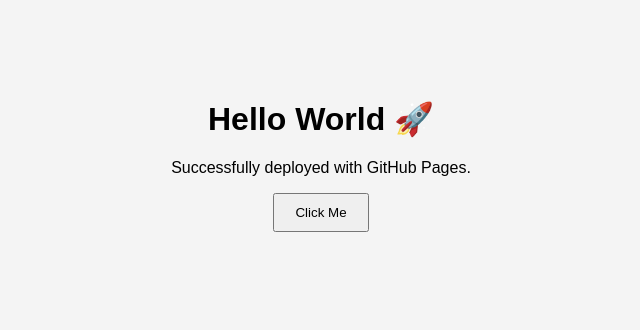
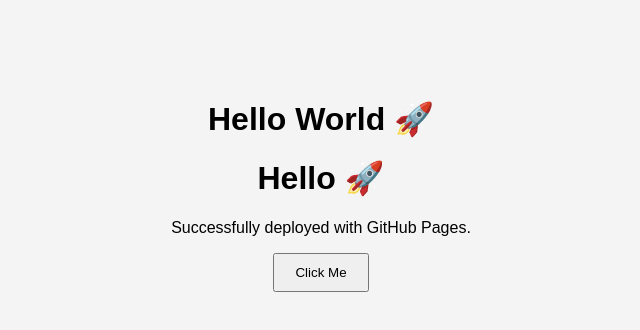
Before and after one commit to Rashmika28/project, a plain HTML site: page index.html in a window 1280 px wide. Shown: the whole page, without its empty margins (319-959 px from the left). Drawn offline with Linux system fonts and the light colour scheme.

Commit message:
Add files via upload

```diff
--- a/index.html
+++ b/index.html
@@ -9,6 +9,7 @@
 <body>
     <div class="container">
         <h1>Hello World 🚀</h1>
+        <h1>Hello  🚀</h1>
         <p>Successfully deployed with GitHub Pages.</p>
         <button id="btn">Click Me</button>
     </div>
```
